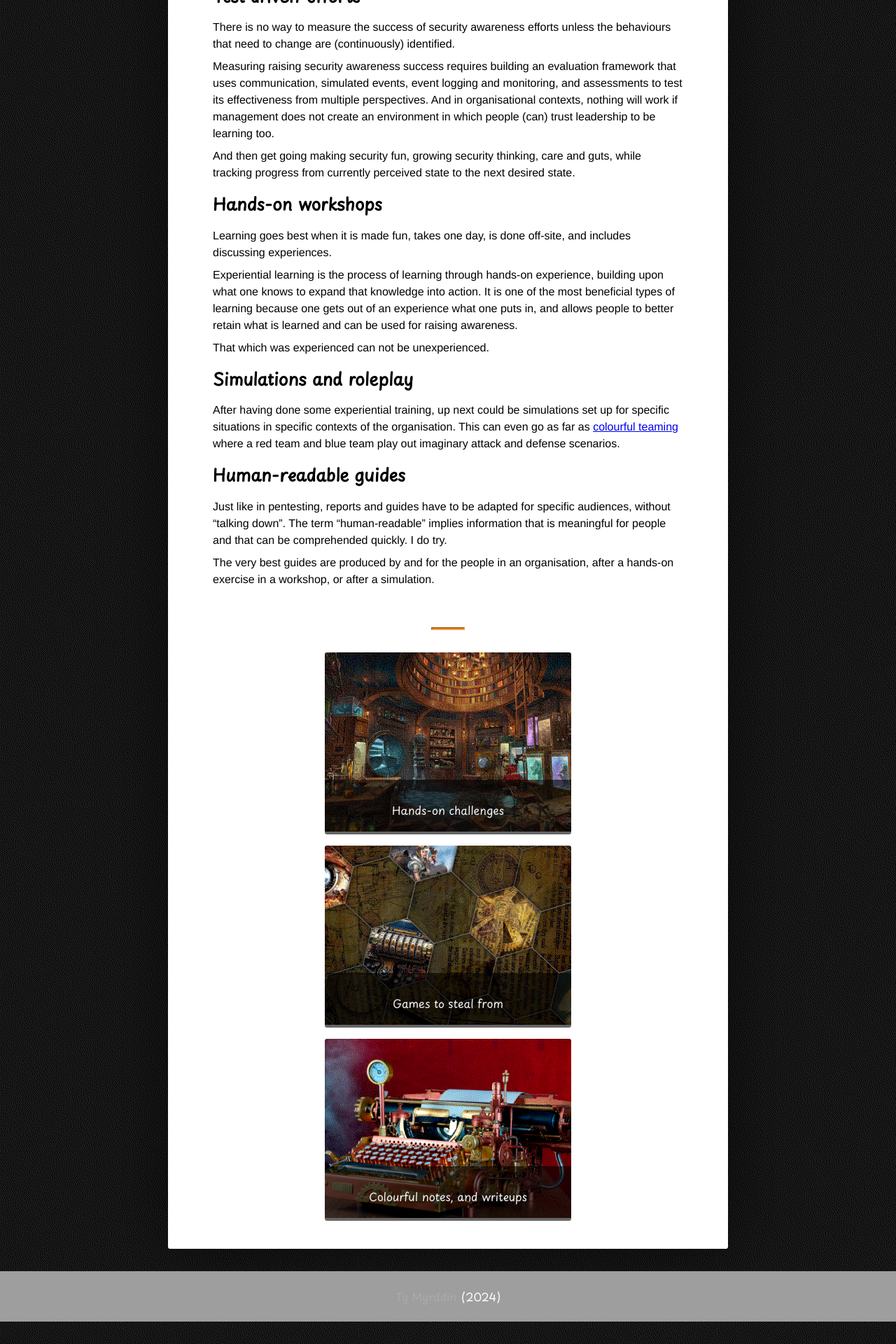
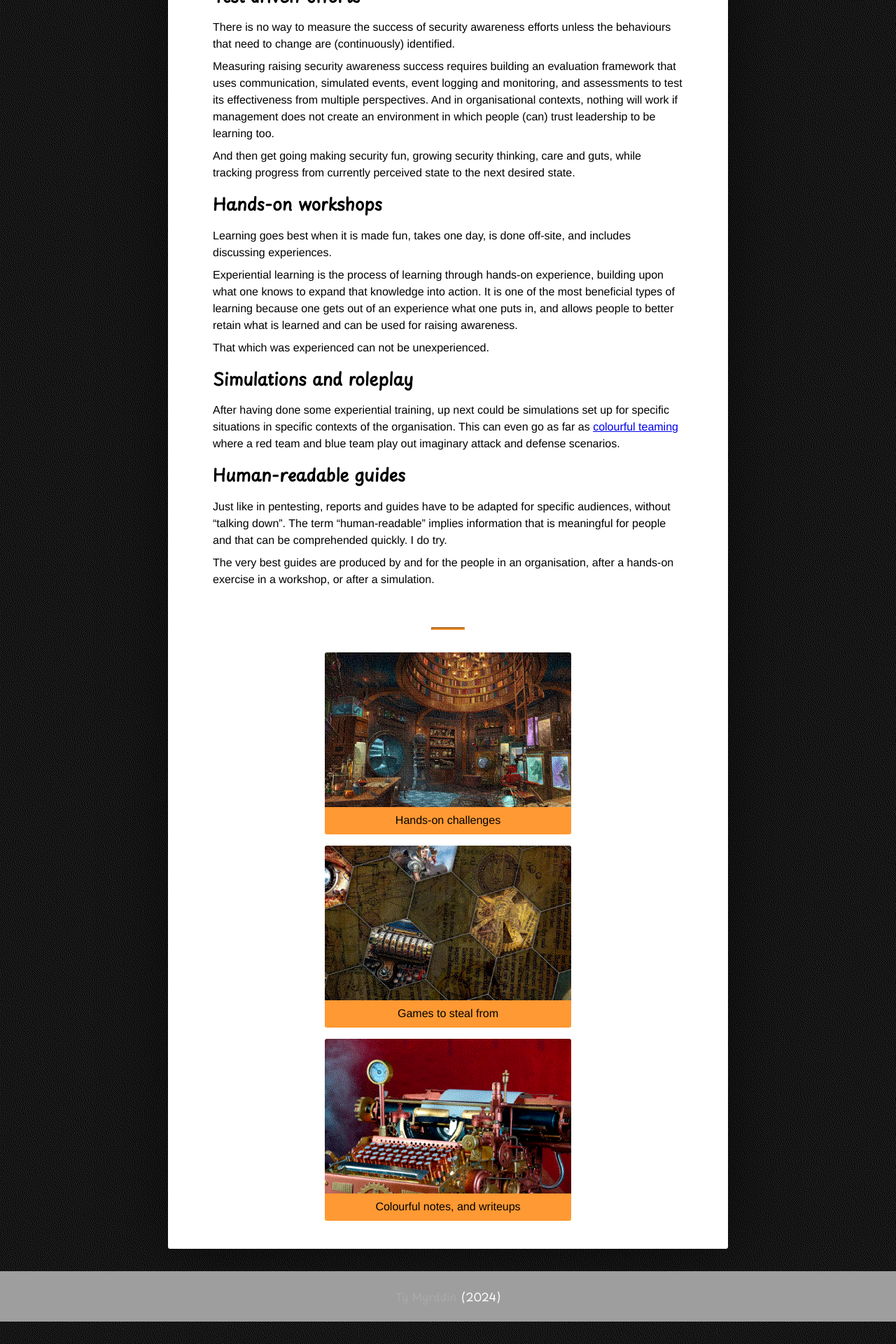
Before and after one commit to tymyrddin/flask-tymyrddin, a Flask app: page /awareness/ in a window 1280 px wide. Shown: the part 924-2844 px from the top of the page at 70% size. Run offline with Flask 3, Linux system fonts and the light colour scheme; grey boxes are pictures that could not be loaded.

Commit message:
Look and feel changes

```diff
--- a/project/recipes/templates/recipes/awareness.html
+++ b/project/recipes/templates/recipes/awareness.html
@@ -77,12 +77,11 @@
         <div class="card">
             <a href="https://uu.tymyrddin.dev/labs/">
                 <img
-                    src="/static/img/labs.png"
+                    src="{{ url_for('static', filename='img/labs.png') }}"
                     alt="Labs"
                     class="card__image" />
-                <div class="card__body">
+                <div class="card__body__in__page">
                     <h2 class="recipe-title-long">Hands-on challenges</h2>
-                    <p>Links to labs</p>
                 </div>
             </a>
         </div>
@@ -90,12 +89,11 @@
         <div class="card">
             <a href="https://uu.tymyrddin.dev/games/">
                 <img
-                    src="/static/img/games.png"
+                    src="{{ url_for('static', filename='img/games.png') }}"
                     alt="Labs"
                     class="card__image" />
-                <div class="card__body">
+                <div class="card__body__in__page">
                     <h2 class="recipe-title-long">Games to steal from</h2>
-                    <p>Links to table and card games</p>
                 </div>
             </a>
         </div>
@@ -103,12 +101,11 @@
         <div class="card">
         <a href="https://uu.tymyrddin.dev/writeups/">
             <img
-                src="/static/img/writing.png"
+                src="{{ url_for('static', filename='img/writing.png') }}"
                 alt="Writeups"
                 class="card__image" />
-            <div class="card__body">
+            <div class="card__body__in__page">
                 <h2 class="recipe-title-long">Colourful notes, and writeups</h2>
-                <p>Red, blue, green, purple</p>
             </div>
         </a>
     </div>
--- a/project/recipes/templates/recipes/recipes.html
+++ b/project/recipes/templates/recipes/recipes.html
@@ -11,7 +11,6 @@
               class="card__image" />
             <div class="card__body">
                 <h2>Raising security awareness</h2>
-                <p>The usual suspects, workshops, simulations, role-play</p>
             </div>
         </a>
     </div>
@@ -24,7 +23,6 @@
               class="card__image" />
             <div class="card__body">
                 <h2>Pentesting</h2>
-                <p>Chaining vulnerabilities, and lots of bureaucracy</p>
             </div>
         </a>
     </div>
@@ -37,7 +35,6 @@
               class="card__image" />
             <div class="card__body">
                 <h2>Colourful teaming</h2>
-                <p>Red, blue, purple, green ...</p>
             </div>
         </a>
     </div>
@@ -50,7 +47,6 @@
               class="card__image" />
             <div class="card__body">
                 <h2>Unseen University</h2>
-                <p>Resources for hacking, pentesting, and teaming</p>
             </div>
         </a>
     </div>
@@ -63,7 +59,6 @@
               class="card__image" />
             <div class="card__body">
                 <h2>Restaurant at the end of the Universe</h2>
-                <p>Some explorations in AI</p>
             </div>
         </a>
     </div>
@@ -76,7 +71,6 @@
               class="card__image" />
             <div class="card__body">
                 <h2>Wyrd sisters</h2>
-                <p>CI/CD and web development dabbling</p>
             </div>
         </a>
     </div>
--- a/project/static/css/base_style.css
+++ b/project/static/css/base_style.css
@@ -1,6 +1,6 @@
 :root {
   /* color variables */
-  --clr-primary: #304ffe;
+  --clr-primary: #ff9933;
   --clr-primary-hover: #29e6a7;
   --clr-primary-dark: #039d69;
   --clr-gray100: #f0f7f8;
@@ -200,30 +200,53 @@ nav ul {
   width: 100%;
   font-family: 'playpensans', Arial, sans-serif;
   text-align: center;
-  padding: 1rem 1rem;
+  padding: 0.5rem 0.5rem;
   position: absolute;
-  top: 70%;
-  background: rgba(0, 0, 0, 0.6); /* Black background with 0.4 opacity */
-  color: #f1f1f1; /* Grey text */
+  top: 85%;
+  background: #ff9933; /* Black background with 0.4 opacity */
+  color: black; /* Grey text */
 }
 
 .card__body h2 {
-  padding-bottom: 0.5rem;
+  padding-bottom: 0.3rem;
+  font-family: 'Merriweather', 'Helvetica Neue', Arial, sans-serif;
+  font-weight: normal;
+  font-style: normal;
+  font-size: 1.0em;
+}
+
+.card__body__in__page {
+  width: 100%;
+  font-family: 'Merriweather', 'Helvetica Neue', Arial, sans-serif;
+  text-align: center;
+  padding: 0.5rem 0.5rem;
+  position: absolute;
+  top: 85%;
+  background: #ff9933; /* Black background with 0.4 opacity */
+  color: black; /* Grey text */
+}
+
+.card__body__in__page h2 {
+  margin-top: 0rem;
+  padding: 0rem;
+  font-family: 'Merriweather', 'Helvetica Neue', Arial, sans-serif;
   font-weight: normal;
   font-style: normal;
   font-size: 1.0em;
 }
 
 .card__body p {
-  padding-bottom: 0.5rem;
+  padding: 0;
+  font-family: 'Merriweather', 'Helvetica Neue', Arial, sans-serif;
   font-weight: normal;
   font-style: normal;
-  font-size: 0.9em;
+  font-size: 1.0em;
 }
 
 .recipe-title-long {
   font-size: 1.2rem;
-  padding-bottom: 0.35rem;
+  padding-bottom: 0.3rem;
+  padding-top: 0.3rem;
 }
 
 .recipe-title-extra-long {
@@ -232,7 +255,7 @@ nav ul {
 }
 
 .card__body p {
-  font-weight: lighter;
+  font-weight: normal;
 }
 
 .recipe-badge {
```
Also changed, not shown: project/blog/templates/blog/about.html (+5 -7 lines), project/recipes/templates/recipes/pentesting.html (+6 -9 lines), project/recipes/templates/recipes/teaming.html (+3 -6 lines), README.md.
